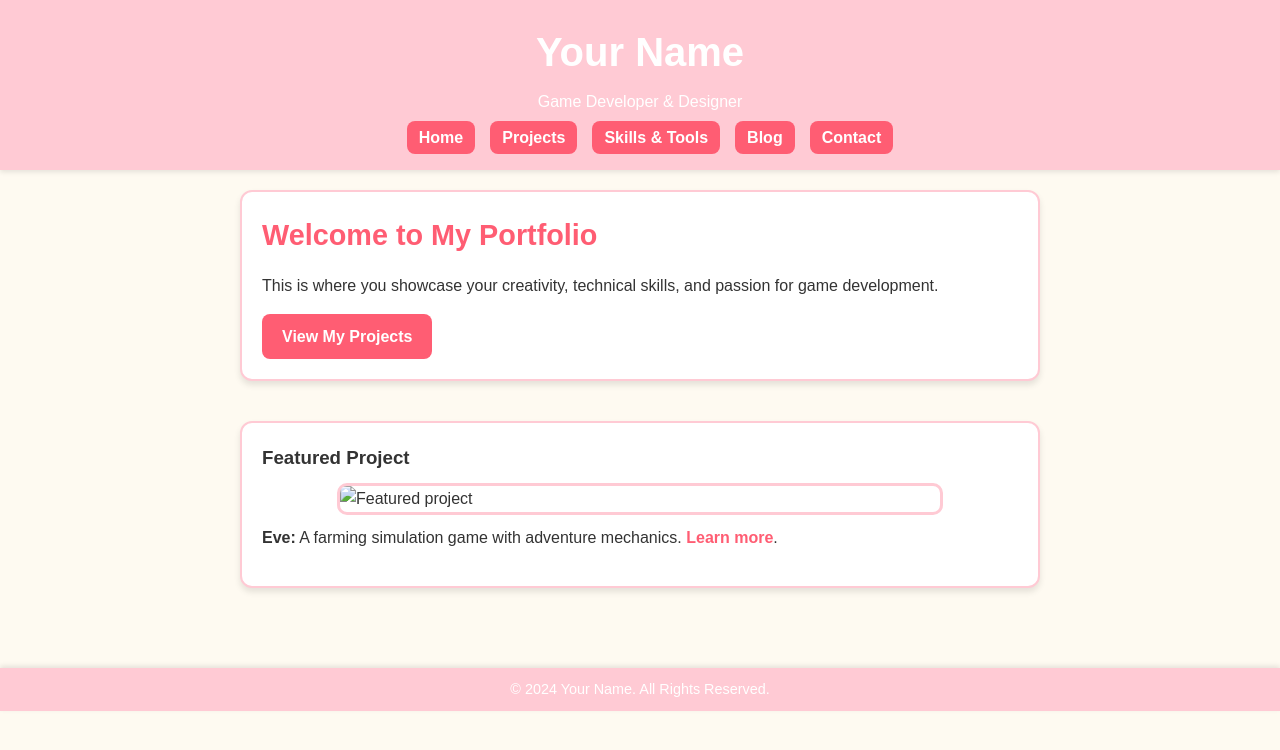
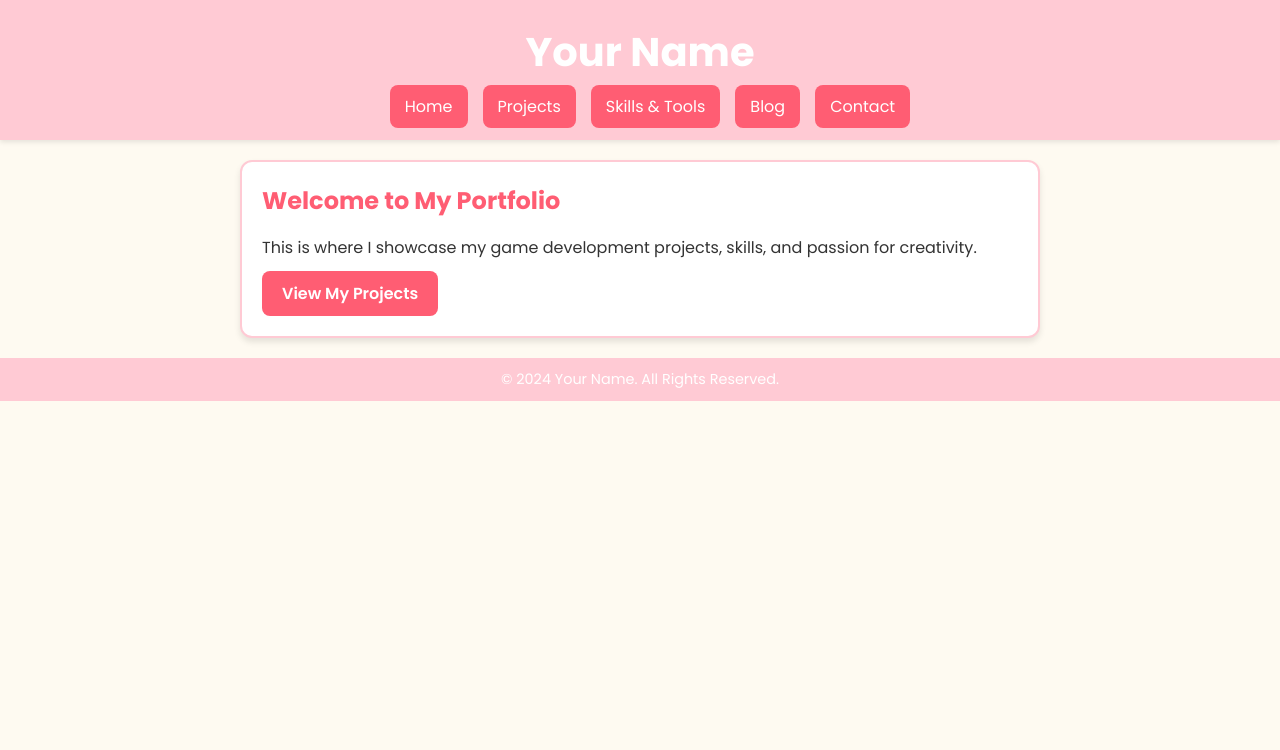
Before and after one commit to Gray-V/games-portfolio, a plain HTML site: page index.html in a window 1280 px wide. Drawn offline with Linux system fonts and the light colour scheme.

Commit message:
style try two

```diff
--- a/assets/css/styles.css
+++ b/assets/css/styles.css
@@ -1,21 +1,20 @@
 /* General Reset */
-body, h1, h2, h3, p, ul, li, a {
+body, h1, h2, h3, p, ul, li, a, nav, img, video, section {
     margin: 0;
     padding: 0;
     box-sizing: border-box;
   }
 
-  /* General Body Styles */
+  /* Body Styling */
   body {
     font-family: 'Poppins', Arial, sans-serif;
-    background-color: #fefaf1; /* Soft cream background */
-    color: #333; /* Neutral text color */
+    background-color: #fefaf1; /* Soft cream */
+    color: #333;
     line-height: 1.6;
     margin: 0;
-    padding: 0;
   }
 
-  /* Header Styling */
+  /* Header */
   header {
     background-color: #ffcad4; /* Soft pink */
     color: #fff;
@@ -24,48 +23,43 @@ body, h1, h2, h3, p, ul, li, a {
     box-shadow: 0 2px 5px rgba(0, 0, 0, 0.1);
     position: sticky;
     top: 0;
-    z-index: 1000;
+    z-index: 10;
   }
 
   header h1 {
     font-size: 2.5rem;
     font-weight: 700;
-    margin-bottom: 5px;
   }
 
   header nav ul {
-    list-style: none;
     display: flex;
     justify-content: center;
     gap: 15px;
+    list-style: none;
     margin-top: 10px;
   }
 
   header nav ul li a {
+    text-decoration: none;
     color: #fff;
-    text-decoration: none;
     font-size: 1rem;
-    padding: 8px 12px;
-    background-color: #ff5d73; /* A slightly deeper pink */
+    padding: 10px 15px;
+    background-color: #ff5d73; /* Vibrant pink */
     border-radius: 8px;
-    transition: background-color 0.3s;
+    transition: 0.3s;
   }
 
   header nav ul li a:hover {
-    background-color: #ffc2d1; /* Lighter pink on hover */
+    background-color: #ffc2d1; /* Softer pink */
   }
 
-  /* Footer Styling */
+  /* Footer */
   footer {
     background-color: #ffcad4;
     color: #fff;
     text-align: center;
     padding: 10px 0;
     margin-top: 20px;
-    box-shadow: 0 -2px 5px rgba(0, 0, 0, 0.1);
-  }
-
-  footer p {
     font-size: 0.9rem;
   }
 
@@ -73,92 +67,78 @@ body, h1, h2, h3, p, ul, li, a {
   .button {
     display: inline-block;
     padding: 10px 20px;
+    text-decoration: none;
     color: #fff;
     background-color: #ff5d73;
-    text-decoration: none;
     font-size: 1rem;
     font-weight: 600;
     border-radius: 8px;
-    transition: background-color 0.3s;
+    transition: 0.3s;
   }
 
   .button:hover {
     background-color: #ffc2d1;
   }
 
-  /* Main Content Styling */
+  /* Main Content */
   main {
-    padding: 20px;
     max-width: 800px;
-    margin: 0 auto;
+    margin: 20px auto;
+    padding: 0 15px;
   }
 
   section {
-    margin-bottom: 40px;
+    background-color: #fff;
     padding: 20px;
-    background-color: #fff;
     border-radius: 12px;
     box-shadow: 0 4px 6px rgba(0, 0, 0, 0.1);
+    margin-bottom: 20px;
     border: 2px solid #ffcad4;
   }
 
   section h2 {
     color: #ff5d73;
     margin-bottom: 15px;
-    font-size: 1.8rem;
   }
 
-  section p, section ul {
-    margin-bottom: 15px;
+  section p {
     font-size: 1rem;
+    margin-bottom: 10px;
   }
 
-  /* Media Styling */
   img {
-    width: 100%;
-    max-width: 600px;
+    max-width: 100%;
     display: block;
     margin: 10px auto;
-    border-radius: 10px;
+    border-radius: 12px;
     border: 3px solid #ffcad4;
   }
 
   video {
-    width: 100%;
-    max-width: 600px;
+    max-width: 100%;
     display: block;
     margin: 10px auto;
-    border-radius: 10px;
+    border-radius: 12px;
     border: 3px solid #ffcad4;
-  }
-
-  /* Navigation Styling */
-  nav ul li {
-    display: inline-block;
-  }
-
-  nav ul li a {
-    text-transform: capitalize;
   }
 
   /* Links */
   a {
     color: #ff5d73;
     text-decoration: none;
-    font-weight: 600;
   }
 
   a:hover {
     text-decoration: underline;
   }
 
-  /* List Styling */
+  /* Lists */
   ul {
+    padding-left: 20px;
     list-style: circle;
-    padding-left: 20px;
   }
 
-  /* Make It Responsive */
+  /* Responsive Design */
   @media (max-width: 768px) {
     header h1 {
       font-size: 2rem;
@@ -171,7 +151,6 @@ body, h1, h2, h3, p, ul, li, a {
 
     .button {
       padding: 8px 16px;
-      font-size: 0.9rem;
     }
 
     section h2 {
--- a/index.html
+++ b/index.html
@@ -5,11 +5,11 @@
   <meta name="viewport" content="width=device-width, initial-scale=1.0">
   <title>Portfolio - Your Name</title>
   <link rel="stylesheet" href="assets/css/styles.css">
+  <link href="https://fonts.googleapis.com/css2?family=Poppins:wght@400;600;700&display=swap" rel="stylesheet">
 </head>
 <body>
   <header>
     <h1>Your Name</h1>
-    <p>Game Developer & Designer</p>
     <nav>
       <ul>
         <li><a href="index.html">Home</a></li>
@@ -23,13 +23,8 @@
   <main>
     <section>
       <h2>Welcome to My Portfolio</h2>
-      <p>This is where you showcase your creativity, technical skills, and passion for game development.</p>
+      <p>This is where I showcase my game development projects, skills, and passion for creativity.</p>
       <a href="projects.html" class="button">View My Projects</a>
-    </section>
-    <section>
-      <h3>Featured Project</h3>
-      <img src="assets/images/placeholder.png" alt="Featured project">
-      <p><strong>Eve:</strong> A farming simulation game with adventure mechanics. <a href="projects.html">Learn more</a>.</p>
     </section>
   </main>
   <footer>
```
